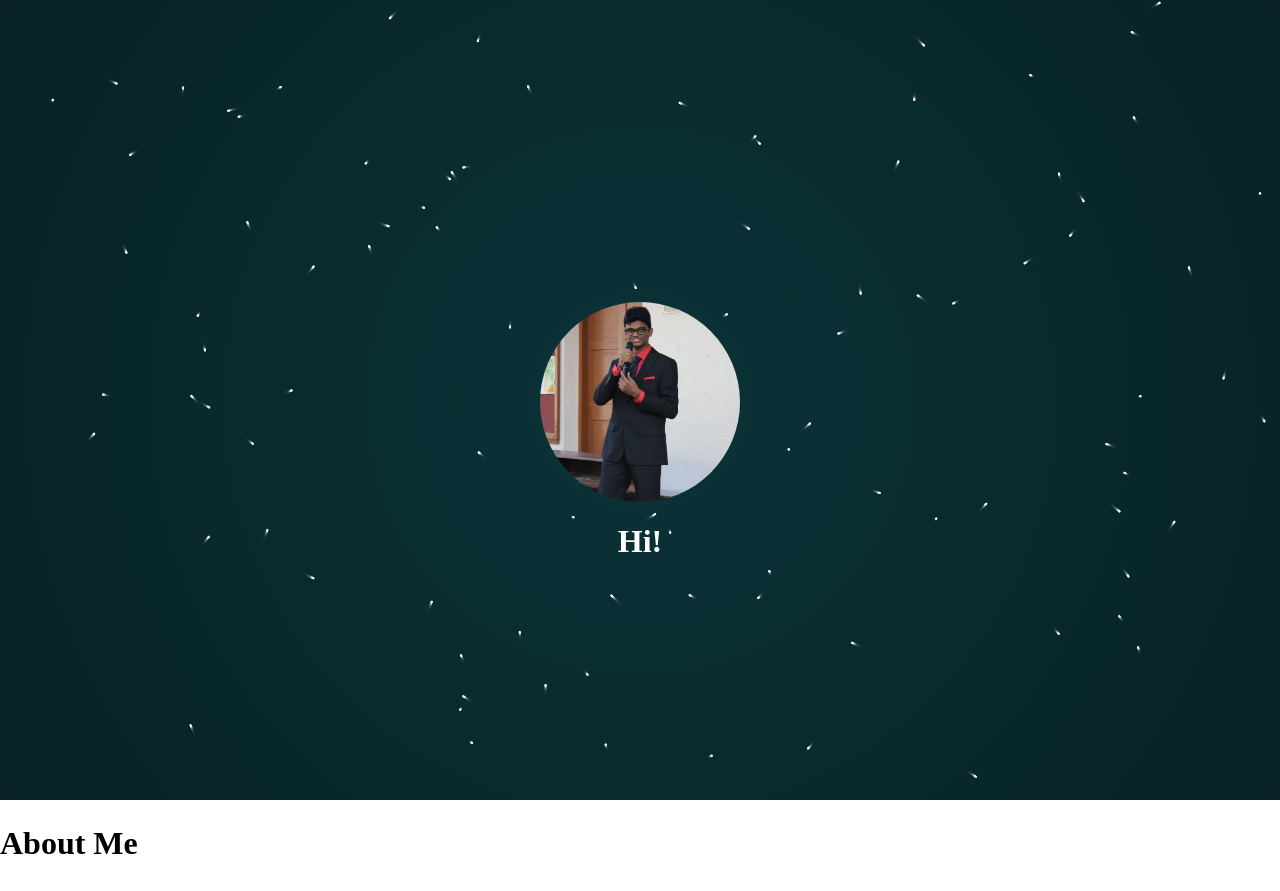
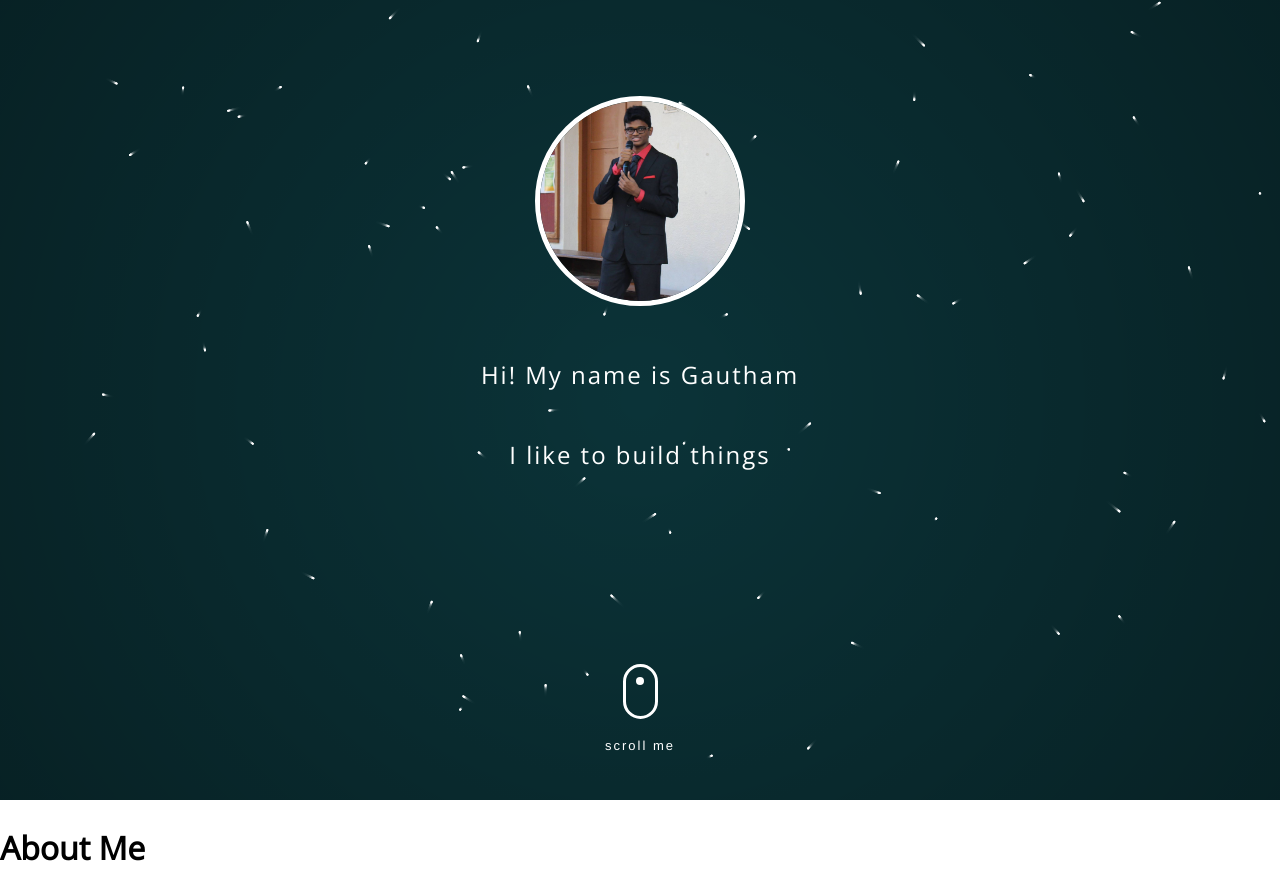
Before and after one commit to gauthamk97/gauthamk97.github.io, a plain HTML site: page index.html in a window 1280 px wide. Drawn offline with nearby package versions, Linux system fonts and the light colour scheme; animation ran at ten frames a second.

Commit message:
Add scroll down. Some more heading content as well

```diff
--- a/index.html
+++ b/index.html
@@ -3,13 +3,29 @@
     <head>
         <title>Gautham Kumar</title>
         <link rel="stylesheet" href="styles/style.css">
+        <link href="https://fonts.googleapis.com/css?family=Roboto" rel="stylesheet">
+        <link href="https://fonts.googleapis.com/css?family=Open+Sans:300" rel="stylesheet">
     </head>
     <body>
         <div class="outer-container">
             <canvas id="c"></canvas>
             <img id="myPic" src="Assets/DP2.jpg">
-            <div id="sayHello" class="inner-container">
-                <h1 id="hi"> Hi!</h1>
+            <div id="sayHello" class="inner-container animated fadeInUp canvasTranslateDown">
+                <h1 class="heading">Hi! My name is Gautham</h1>
+            </div>
+            <div id="whatsMyName" class="inner-container animated fadeInUp canvasTranslateDown">
+                <h1 class="heading">I like to build things</h1>
+            </div>
+            <div id="scrollDown" class="inner-container animated fadeInUp canvasTranslateDown">
+                <span class="scroll-btn">
+                    <a href="#">
+                        <span class="mouse">
+                            <span>
+                            </span>
+                        </span>
+                    </a>
+                    <p id ="scrollText">scroll me</p>
+                </span>
             </div>
         </div>
 		<script src='scripts/kzymdn.js'></script>
--- a/scripts/index.js
+++ b/scripts/index.js
@@ -441,7 +441,7 @@ Particle.prototype = (function(o) {
     // GUI Control
 
     control = {
-        particleNum: 100
+        particleNum: 75
     };
 
 
--- a/styles/style.css
+++ b/styles/style.css
@@ -1,14 +1,17 @@
 body {
     margin: 0;
+    font-family: 'Open Sans',sans-serif;
 }
 
 #myPic {
     position: absolute;
     width: 200px;
     border-radius: 50%;
-    top: 50%;
+    border: 5px solid white;
+    top: 25%;
     left: 50%;
     transform: translate(-50%,-50%);
+    user-select: none;
 }
 
 .outer-container {
@@ -17,15 +20,189 @@ body {
 
 .inner-container {
     position: absolute;
+    width: 100%;
+    text-align: center;
+    text-align: center;
 }
 
 #sayHello {
-    top: 50%;
-    transform: translateY(100px);
-    width: 100%;
-    text-align: center;
+    top: 30%;
 }
 
-#hi {
-    color: white;
+#whatsMyName {
+    top: 40%;
+    animation-delay: 1s;
 }
+
+#scrollDown {
+    top: 70%;
+    animation-delay: 2s;
+}
+
+.heading {
+    color: rgb(255, 255, 255);
+    font-weight: 300;
+    font-size: 24px;
+    letter-spacing: 2px;
+}
+
+#scrollText {
+    display: block;
+}
+
+.canvasTranslateDown {
+    transform: translateY(100px);
+}
+
+/* Animation */
+@keyframes fadeInUp {
+    from {
+        transform: translateY(140px);
+    }
+
+    to {
+        transform: translateY(100px);
+        opacity: 1
+    }
+}
+
+@-webkit-keyframes fadeInUp {
+    from {
+        transform: translate3d(0,0px,0)
+    }
+
+    to {
+        transform: translate3d(0,0,0);
+        opacity: 1
+    }
+}
+
+.animated {
+    animation-duration: 1s;
+    animation-fill-mode: both;
+    -webkit-animation-duration: 1s;
+    -webkit-animation-fill-mode: both
+}
+
+.fadeInUp {
+    opacity: 0;
+    animation-name: fadeInUp;
+    -webkit-animation-name: fadeInUp;
+}
+
+@-webkit-keyframes ani-mouse {
+	0% {
+	opacity: 1;
+	top: 29%;
+	}
+	15% {
+	opacity: 1;
+	top: 50%;
+	}
+	50% {
+	opacity: 0;
+	top: 50%;
+	}
+	100% {
+	opacity: 0;
+	top: 29%;
+	}
+}
+
+@-moz-keyframes ani-mouse {
+	0% {
+	opacity: 1;
+	top: 29%;
+	}
+	15% {
+	opacity: 1;
+	top: 50%;
+	}
+	50% {
+	opacity: 0;
+	top: 50%;
+	}
+	100% {
+	opacity: 0;
+	top: 29%;
+	}
+}
+
+@keyframes ani-mouse {
+	0% {
+	opacity: 1;
+	top: 29%;
+	}
+	15% {
+	opacity: 1;
+	top: 50%;
+	}
+	50% {
+	opacity: 0;
+	top: 50%;
+	}
+	100% {
+	opacity: 0;
+	top: 29%;
+	}
+}
+
+.scroll-btn {
+	display: block;
+	position: relative;
+	left: 0;
+	right: 0;
+	text-align: center;
+}
+
+.scroll-btn > * {
+	display: inline-block;
+	line-height: 18px;
+	font-size: 13px;
+	font-weight: normal;
+	color: #7f8c8d;
+	color: #ffffff;
+	font-family: "proxima-nova", "Helvetica Neue", Helvetica, Arial, sans-serif;
+	letter-spacing: 2px;
+}
+
+.scroll-btn > *:hover,
+.scroll-btn > *:focus,
+.scroll-btn > *.active {
+	color: #ffffff;
+}
+
+.scroll-btn > *:hover,
+.scroll-btn > *:focus,
+.scroll-btn > *:active,
+.scroll-btn > *.active {
+	opacity: 0.8;
+	filter: alpha(opacity=80);
+}
+
+.scroll-btn .mouse {
+	position: relative;
+	display: block;
+	width: 35px;
+	height: 55px;
+	-webkit-box-sizing: border-box;
+	-moz-box-sizing: border-box;
+	box-sizing: border-box;
+	border: 3px solid white;
+	border-radius: 23px;
+}
+
+.scroll-btn .mouse > * {
+	position: absolute;
+	display: block;
+	top: 29%;
+	left: 50%;
+	width: 8px;
+	height: 8px;
+	margin: -4px 0 0 -4px;
+	background: white;
+	border-radius: 50%;
+	-webkit-animation: ani-mouse 2.5s linear infinite;
+	-moz-animation: ani-mouse 2.5s linear infinite;
+    animation: ani-mouse 2.5s linear infinite;
+}
```
